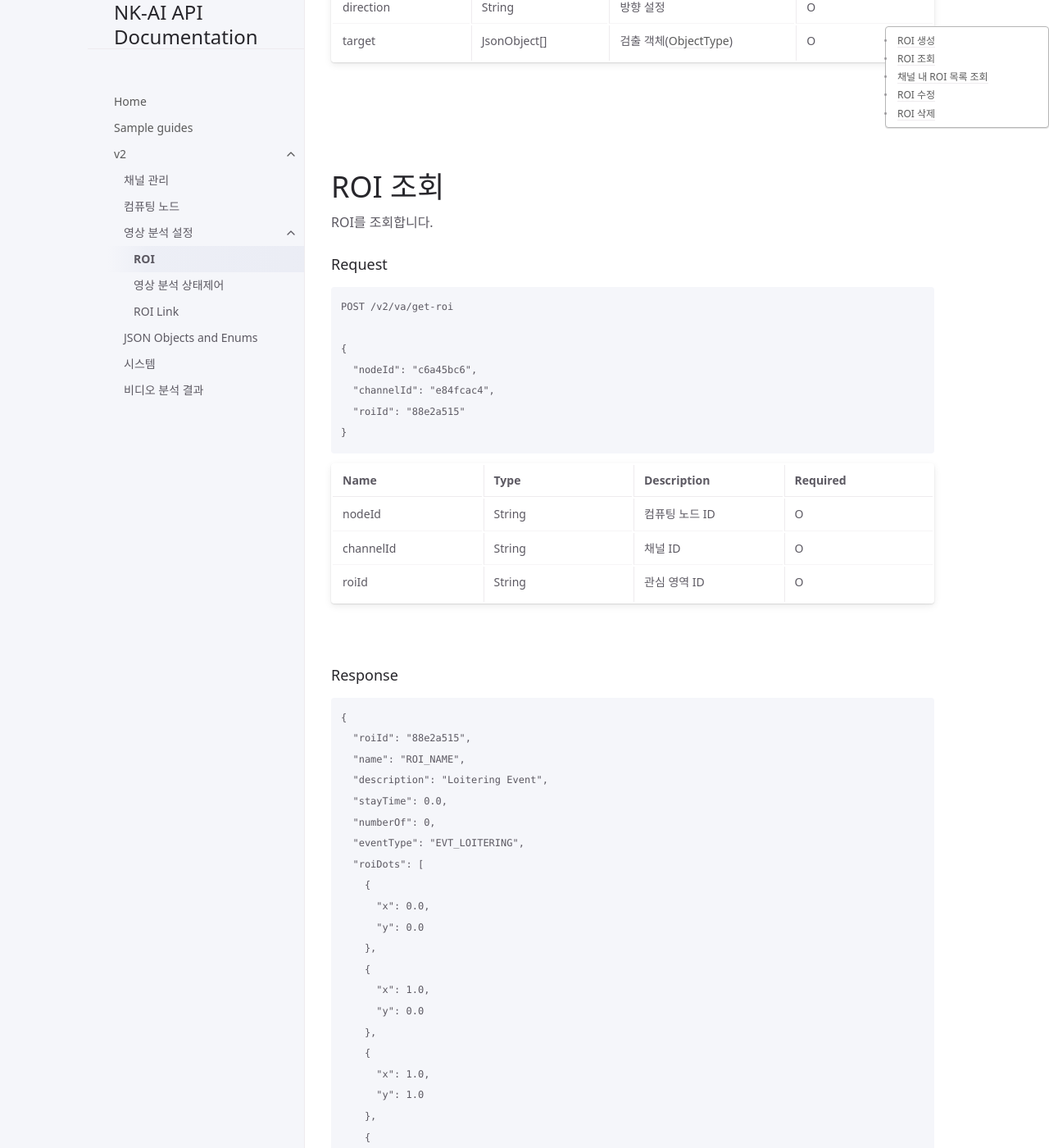
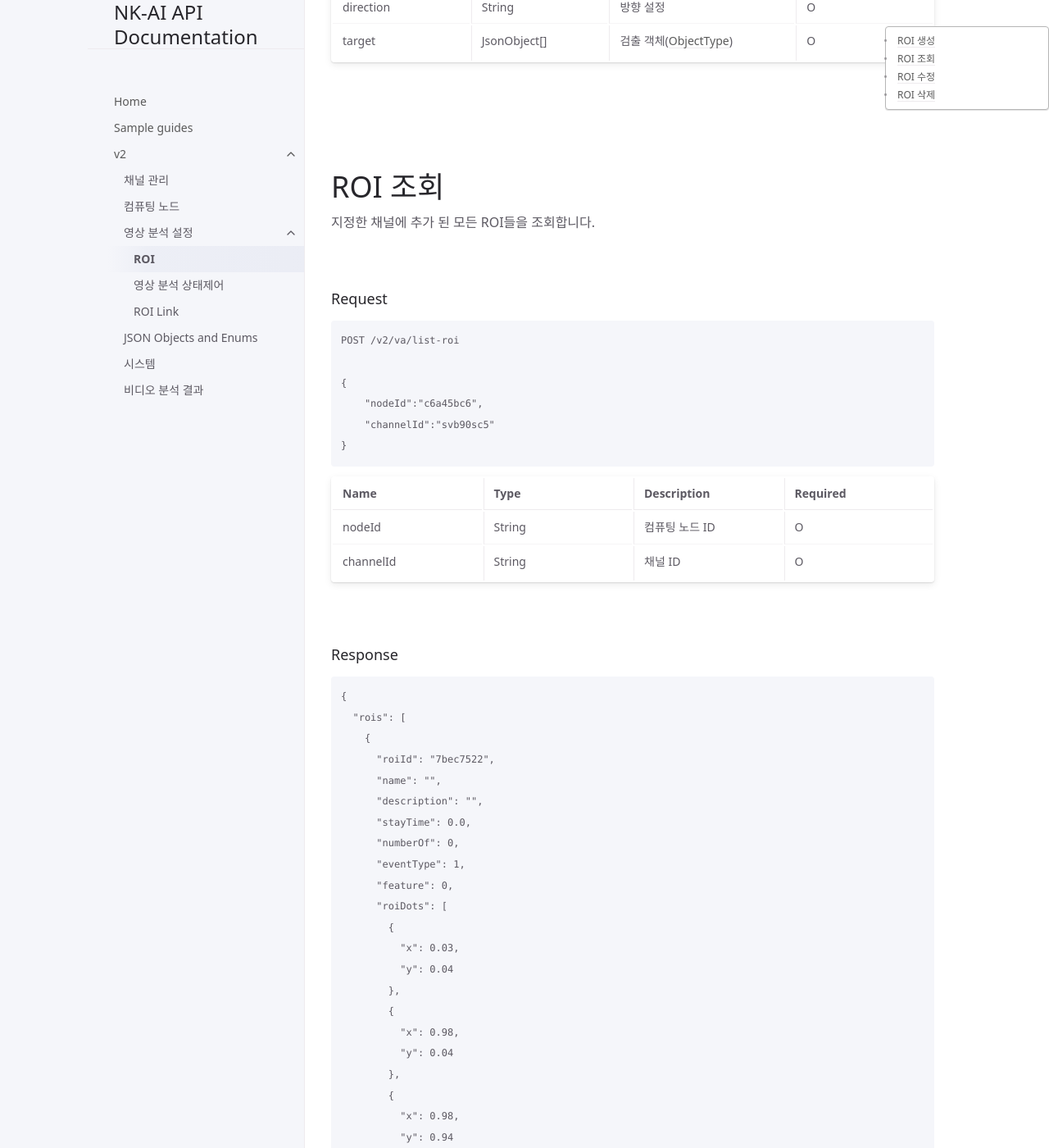
Before and after one commit to uteakO/rest-api, a Jekyll site: the page built from docs/v2/va_control/roi.md, in a window 1280 px wide and 1400 px high, scrolled down 2564 px. Shown: the whole window at 82% size. Built offline with Jekyll 4.4.1, drawn with Linux system fonts in a browser that asks for light colours; some of the changed text lies outside the part shown.

Commit message:
fix : roi 조회 수정

````diff
--- a/docs/v2/va_control/roi.md
+++ b/docs/v2/va_control/roi.md
@@ -105,73 +105,6 @@ POST /v2/va/create-roi
 <br><br>
 
 # ROI 조회
-ROI를 조회합니다.
-<br>
-
-### Request
-```
-POST /v2/va/get-roi
-
-{
-  "nodeId": "c6a45bc6",
-  "channelId": "e84fcac4",
-  "roiId": "88e2a515"
-}
-```
-
-| Name | Type | Description | Required |
-| :---- | :---- |:---- |:---- |
-| nodeId | String | 컴퓨팅 노드 ID | O |
-| channelId | String | 채널 ID | O |
-| roiId | String | 관심 영역 ID | O |
-
-<br>
-
-### Response
-```
-{
-  "roiId": "88e2a515",
-  "name": "ROI_NAME",
-  "description": "Loitering Event",
-  "stayTime": 0.0,
-  "numberOf": 0,
-  "eventType": "EVT_LOITERING",
-  "roiDots": [
-    {
-      "x": 0.0,
-      "y": 0.0
-    },
-    {
-      "x": 1.0,
-      "y": 0.0
-    },
-    {
-      "x": 1.0,
-      "y": 1.0
-    },
-    {
-      "x": 0.0,
-      "y": 1.0
-    }
-  ],
-  "code": 0
-}
-```
-
-| Name | Type | Description | Required |
-| :---- | :---- |:---- |:---- |
-| roiNmae | String | 이벤트 이름 | O |
-| description | String | 관심 영역 설명 | O |
-| stayTime | Integer | 발생 지연 시간 | O |
-| numberOf | Integer | 최소 발생 객체수 조건 | O |
-| eventType | Enum | 영역 속성([EventType](models.md#EventType))| O |
-| roiDots | JsonObject[] | ROI 라인 설정([RoiDot](#roi-dot)) | O |
-| code | Integer | 오류 코드 ([Error Code](models.md#error-code)) | O|
-| message | String | 오류 메시지 |X|
-
-<br><br>
-
-# 채널 내 ROI 목록 조회
 지정한 채널에 추가 된 모든 ROI들을 조회합니다.
 
 <br>
@@ -181,7 +114,8 @@ POST /v2/va/get-roi
 POST /v2/va/list-roi
 
 {
-    "nodeId":"c6a45bc6"
+    "nodeId":"c6a45bc6",
+    "channelId":"svb90sc5"
 }
 ```
 
@@ -189,22 +123,43 @@ POST /v2/va/list-roi
 | :---- | :---- |:---- |:---- |
 | nodeId | String | 컴퓨팅 노드 ID | O |
 | channelId | String | 채널 ID | O |
-| roiId | String | 관심 영역 ID | O |
 
 <br>
 
 ### Response
 ```
 {
-  "channels": [
+  "rois": [
     {
-      "channelId": "e84fcac4",
-      "inputUri": "rtsp://192.168.0.70/vod/pertest_5m_15m_fall",
-      "channelName": "TEST_CHANNEL_NAME",
-      "inputType": 0,
-      "status": 0
+      "roiId": "7bec7522",
+      "name": "",
+      "description": "",
+      "stayTime": 0.0,
+      "numberOf": 0,
+      "eventType": 1,
+      "feature": 0,
+      "roiDots": [
+        {
+          "x": 0.03,
+          "y": 0.04
+        },
+        {
+          "x": 0.98,
+          "y": 0.04
+        },
+        {
+          "x": 0.98,
+          "y": 0.94
+        },
+        {
+          "x": 0.03,
+          "y": 0.94
+        }
+      ],
+      "code": 0
     }
   ],
+  "rpcPort": 0,
   "code": 0
 }
 ```
````
